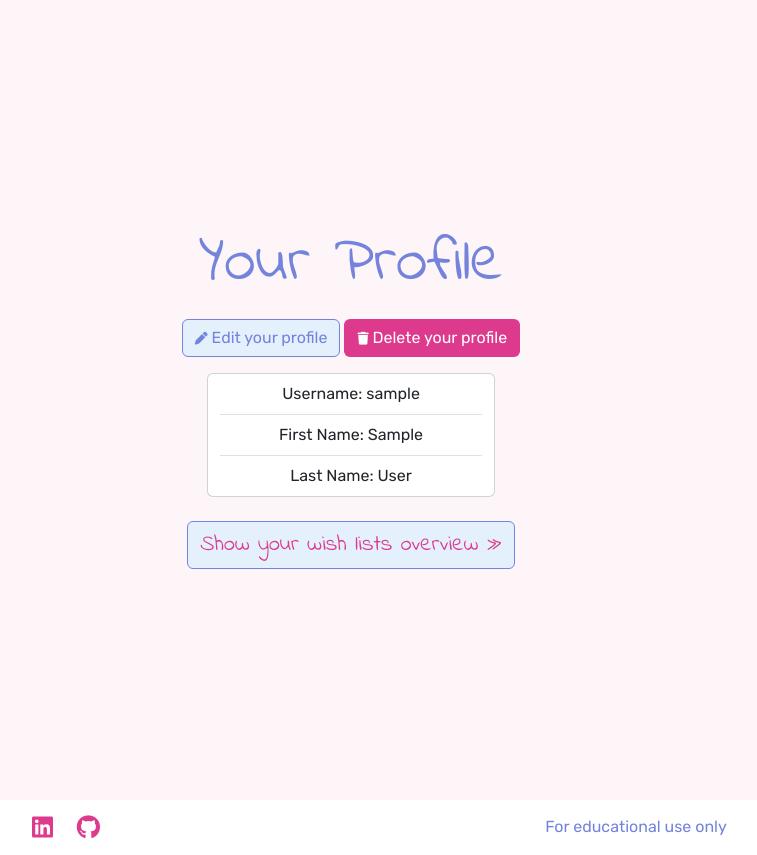
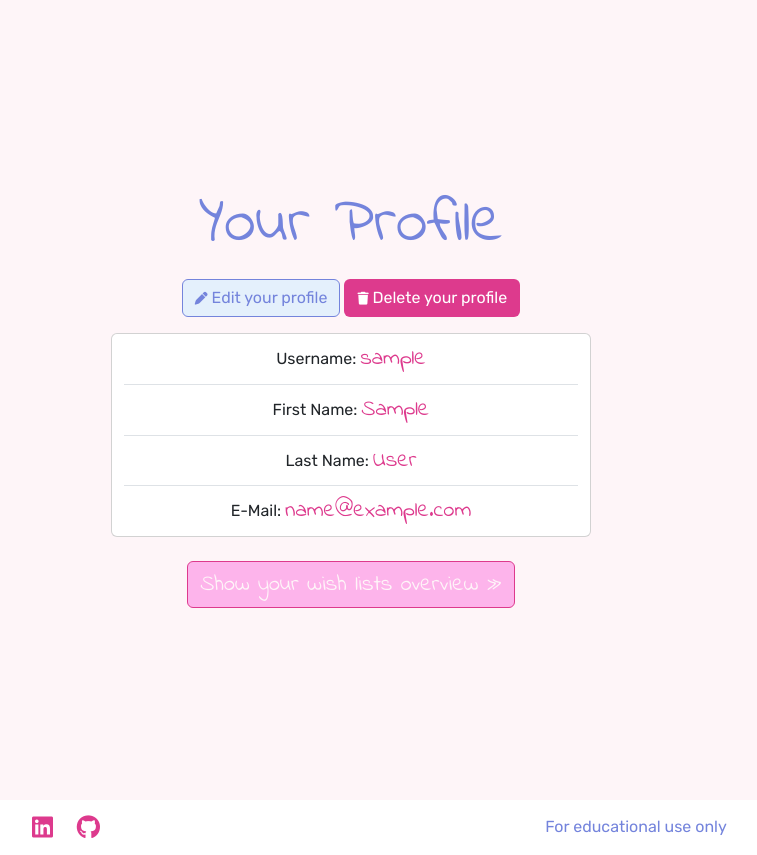
Before and after one commit to queenisabaer/wishlist, a Django app: page /profile/ in a window 1280 px wide. Shown: the part 110-965 px from the top of the page, without its empty margins (289-1046 px from the left). Run offline with Django 4.2, Linux system fonts and the light colour scheme; a user stored in the database is signed in; tables that the repository leaves empty hold one stand-in row (values such as "Sample post"); some libraries are stand-ins or nearby versions.

Commit message:
Add mail to profile page and style elements

```diff
--- a/profilemanagement/templates/profilemanagement/profile.html
+++ b/profilemanagement/templates/profilemanagement/profile.html
@@ -23,11 +23,12 @@
     </div>
   </div>
   <div class="row justify-content-center mt-3">
-      <div class="card" style="width: 18rem;">
+      <div class="card" style="width: 30rem;">
         <ul class="list-group list-group-flush">
-          <li class="list-group-item">Username: {{ user_profile.user }}</li>
-          <li class="list-group-item">First Name: {{ user_profile.first_name }}</li>
-          <li class="list-group-item">Last Name: {{ user_profile.last_name }}</li>
+          <li class="list-group-item">Username: <span class="txt-highlight">{{ user_profile.user }}</span></li>
+          <li class="list-group-item">First Name: <span class="txt-highlight">{{ user_profile.first_name }}</span></li>
+          <li class="list-group-item ">Last Name: <span class="txt-highlight">{{ user_profile.last_name }}</span></li>
+          <li class="list-group-item">E-Mail: <span class="txt-highlight">{{ user.email }}</span></li>
         </ul>
       </div>
   </div>
@@ -35,7 +36,7 @@
     <div class="col-md-6 md-3 mt-4">
     <a
           href="{% url 'wishlist_list' %}"
-          class="btn btn-reverse"
+          class="btn btn-pink"
         >
           Show your wish lists overview &raquo;</a
         >
```
